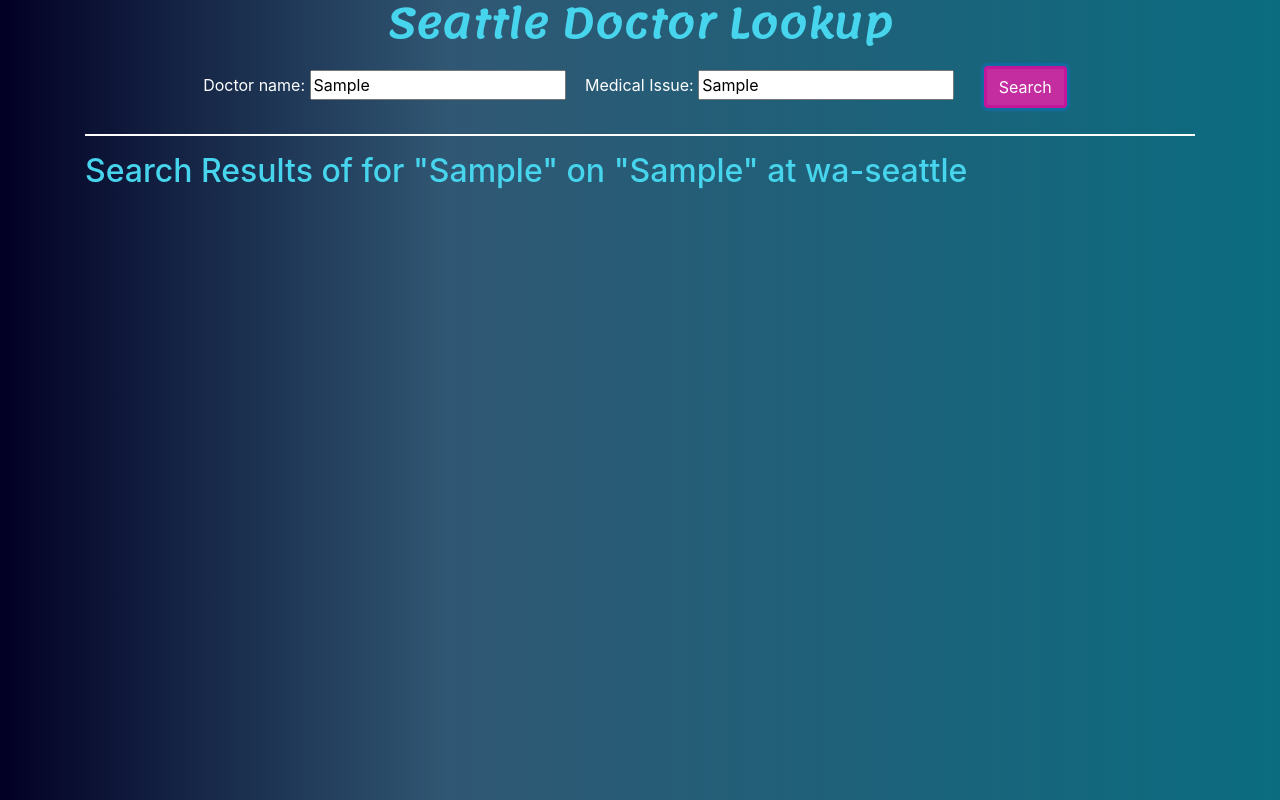
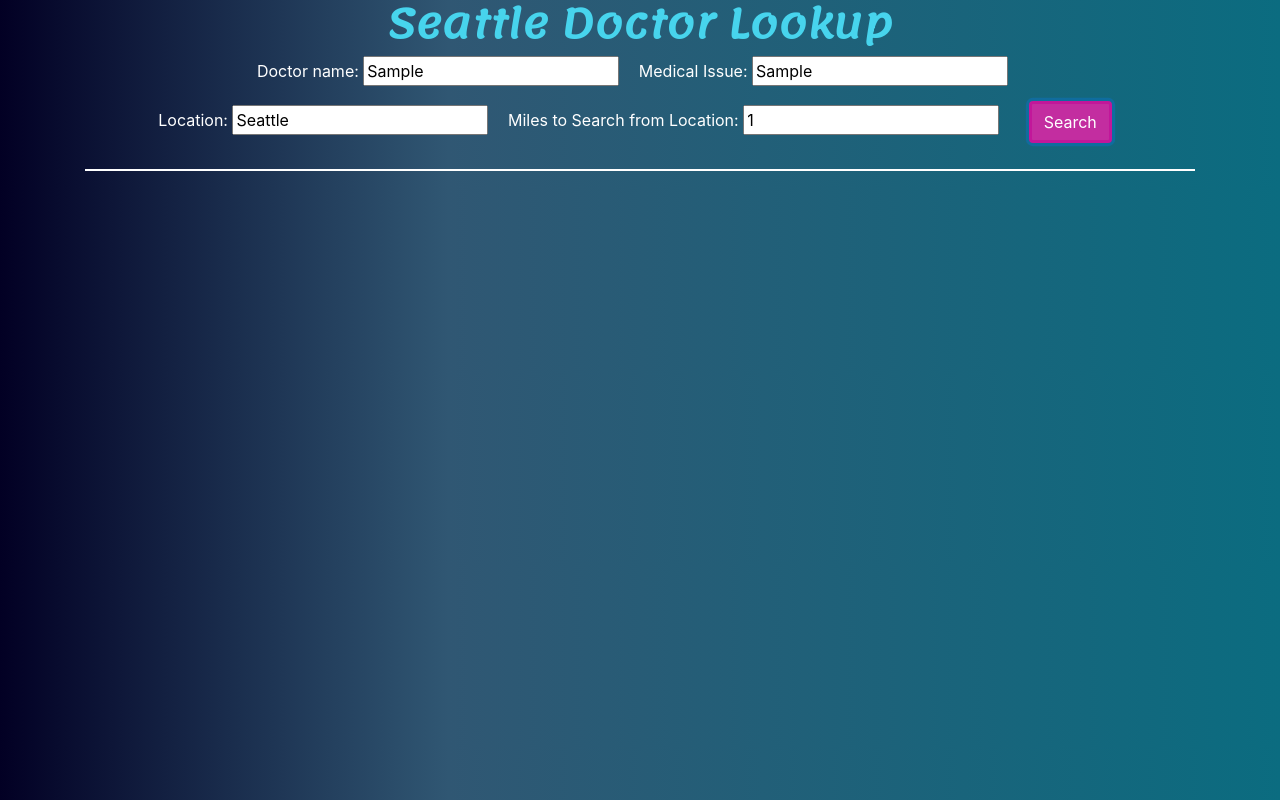
Before and after one commit to TSiu88/doctor-lookup, a website built with webpack: page src/index.html in a window 1280 px wide. Both pictures are taken after typing "Sample", "Sample" into the empty fields and a click on the button "Search". Built offline with nearby package versions, Linux system fonts and the light colour scheme; no server answers.

Commit message:
add geocoder API and key, add js for retrieving data, input, and output

```diff
--- a/src/index.html
+++ b/src/index.html
@@ -3,7 +3,7 @@
   <head>
     <link href="https://fonts.googleapis.com/css?family=Lemonada&display=swap" rel="stylesheet">
     <meta charset="UTF-8">
-    <title>Seattle Doctor Lookup</title>
+    <title>Doctor Lookup</title>
   </head>
   <body>
     <div class="container">
@@ -11,14 +11,18 @@
         <h1>Seattle Doctor Lookup</h1>
 
         <div id="headers">
-          <p>Finding a doctor when you need one can be difficult.  Just input a doctor name or medical issue you are having and we will return a list of doctors in Seattle that may help you from the information provided by <a href="developer.betterDoctor.com">betterDoctor</a>.</p>
+          <p>Finding a doctor when you need one can be difficult.  Just input a doctor name or medical issue you are having and we will return a list of doctors near the location indicated that may help you from the information provided by <a href="developer.betterDoctor.com">betterDoctor</a>.</p>
           <h2>Start your search here:</h2>
         </div>
 
         <label for="doctorName">Doctor name:</label><br class="breaks">
         <input type="text" id="doctorName"><br class="breaks">
         <label for="medicalIssue">Medical Issue:</label><br class="breaks">
-        <input type="text" id="medicalIssue"><br class="breaks">
+        <input type="text" id="medicalIssue"><br>
+        <label for="location">Location:</label><br class="breaks">
+        <input type="text" id="location" value="Seattle"><br class="breaks">
+        <label for="distance">Miles to Search from Location:</label><br class="breaks">
+        <input type="number" id="distance" min=1 value=1><br class="breaks">
         <button class = "btn" id="searchButton">Search</button>
       </div>
 
--- a/src/lookup.js
+++ b/src/lookup.js
@@ -1,4 +1,15 @@
 export class Lookup{
+
+  async getCoordinates(location){
+    try{
+      let response = await fetch(`https://api.opencagedata.com/geocode/v1/json?q=${location}&key=4516a69014934f309dba42332c71bdab`);
+      let jsonifiedResponse = await response.json();
+      return jsonifiedResponse;
+    } catch(error){
+      console.error("Error handling request: " + error.message);
+      alert("Error handling request: " + error.message);
+    }
+  }
 
   async getDoctors(location, name, issue){
     try{
--- a/src/main.js
+++ b/src/main.js
@@ -13,13 +13,26 @@ $(document).ready(function(){
     $(".breaks").hide();
     let name = $("#doctorName").val();
     let issue = $("#medicalIssue").val();
-    let location = "wa-seattle";
+    let distance = $("#distance").val();
+    let location = $("#location").val();
+    if(location ===""){
+      location = "Seattle";
+    }
 
     (async () => {
       let lookup = new Lookup();
-      const response = await lookup.getDoctors(location, name, issue);
+      const coordinatesJson = await lookup.getCoordinates(location);
+      let coordinates = getLocation(coordinatesJson, distance);
+      const response = await lookup.getDoctors(coordinates, name, issue);
       getOutput(response);
     })();
+
+    function getLocation(json, distance){
+      console.log(json.results);
+      let locationString = json.results[0].geometry.lat.toFixed(3) + "," + json.results[0].geometry.lng.toFixed(3) +","+distance;
+      console.log(locationString);
+      return locationString;
+    }
 
     function getOutput(response){
       $("#results").append(`<h2>Search Results <span id="count"></span> of <span id="total"></span> <span id='name'></span> <span id='issue'></span> at ${location}</h2>`);
@@ -39,7 +52,7 @@ $(document).ready(function(){
       $("#total").text(response.meta.total);
 
       if (count === 0){
-        $("#results").append("No doctors that met the inputted criteria were found.");
+        $("#results").append(`<p>No doctors that met the inputted criteria were found.</p>`);
       } else {
         $("#results").append(`<ol type="1" id="doctors"></ol>`);
         for (let i =0; i < count; i++){
```
Also changed, not shown: README.md, src/img/snippet1.png, src/img/snippet2.png.
